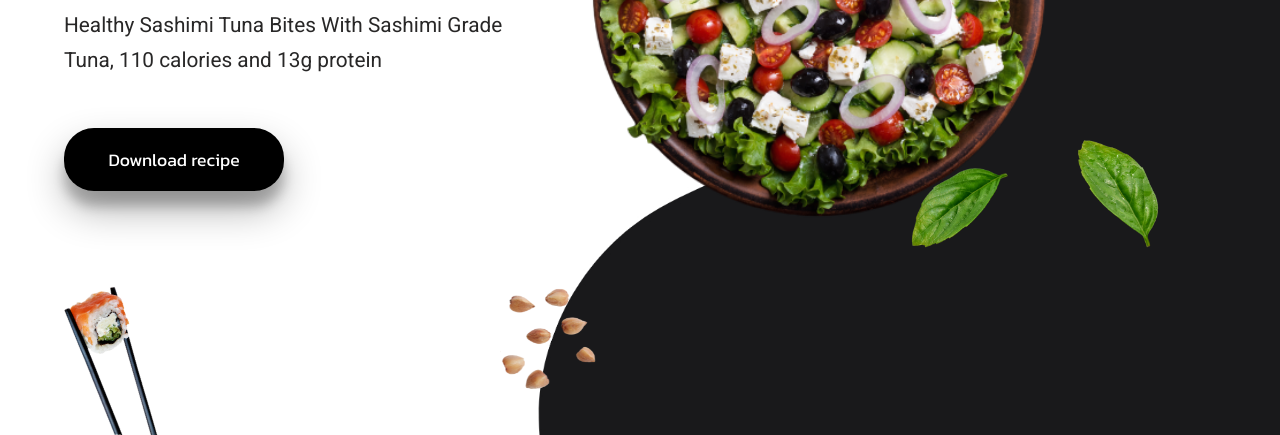
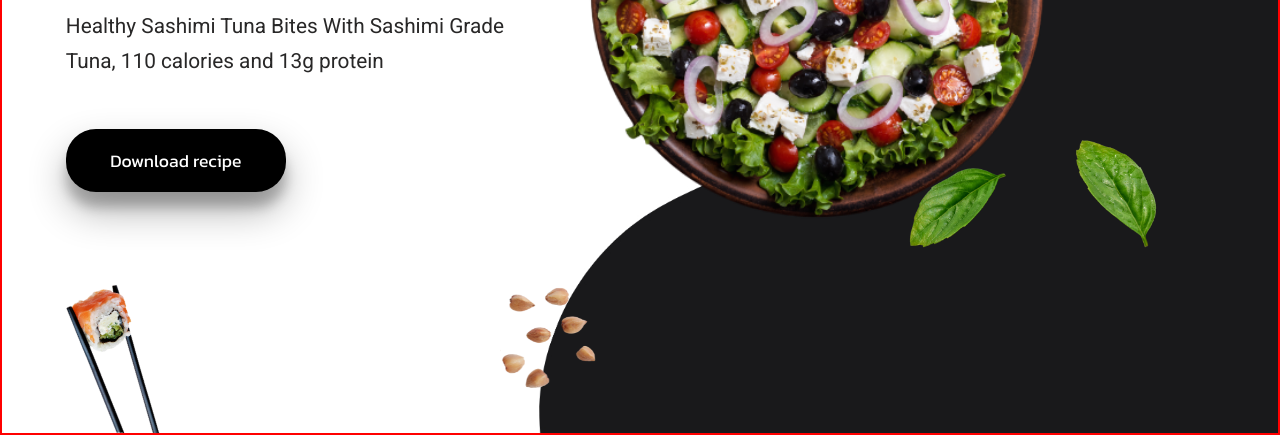
Before and after one commit to adamforgac/restaurant-page, a plain HTML site: page index.html in a window 1280 px wide. Shown: the part 365-800 px from the top of the page. Drawn offline with Linux system fonts and the light colour scheme.

Commit message:
Fix width bug

```diff
--- a/style.css
+++ b/style.css
@@ -66,7 +66,7 @@
  #content {
     display: grid;
     min-height: 100vh;
-    width: min(100%, 1500px);
+    width: 100%;
     padding: 0;
     display: grid;
     grid-template-rows: 100px auto;
@@ -75,6 +75,7 @@
     background-repeat: no-repeat;
     background-position: center;
     align-items: normal;
+    border: 2px solid red;
  }
 
  #content > div {
```
